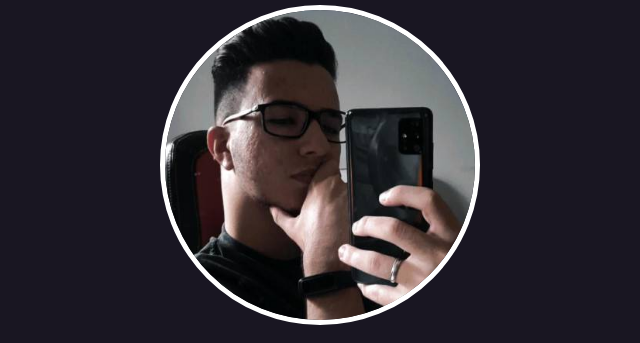
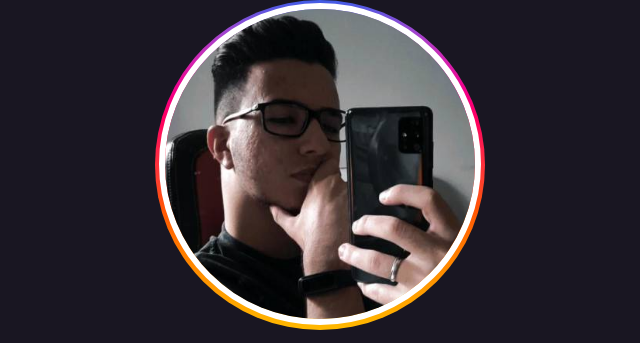
Before and after one commit to carrijo-ga/carrijo-ga.github.io, a plain HTML site: page index.html in a window 1280 px wide. Shown: the top 343 px of the page, without its empty margins (320-960 px from the left). Drawn offline with nearby package versions, Linux system fonts and the light colour scheme.

Commit message:
New commit

```diff
--- a/css/skeleton-dark.css
+++ b/css/skeleton-dark.css
@@ -41,28 +41,28 @@
   margin: 0 auto;
   padding: 0 20px;
   box-sizing: border-box; }
+
 .column {
   position: center;
   width: 100%;
   float: center;
   box-sizing: border-box; }
 
-.photocontainer{
+.bordercontainer{
   text-align: center;
   margin: 0 auto;
   padding: 0px;
-  background-color: linear-gradient(#CC3383, #FBBE60,#F06A3C, #684CC2,#9538B8,#4D64D2,#8F39A1,#FCDC84,#EC4355,#F18554);
-  width: 330px;
+  background-image: linear-gradient(to bottom, #405de6, #9d47d2, #d125b2, #f1008a, #ff0060, #ff2449, #ff3e2f, #ff5605, #ff7200, #ff8c00, #ffa300, #ffb900);  width: 330px;
   height: 330px;
   border-radius: 50%;
 }
 
 #photo {
   width: 310px;
-  margin: 5px;
+  margin: 3px;
   border-radius: 50%;
   align-items: center;
-  border: 5px solid #FFFFFF;
+  border: 6px solid;
 }
 
 /* For devices larger than 400px */
--- a/index.html
+++ b/index.html
@@ -25,14 +25,14 @@
 
   <!-- Favicon
   –––––––––––––––––––––––––––––––––––––––––––––––––– -->
-  <link rel="icon" type="image/png" href="images/avatar.png">
+  <link rel="icon" type="image/x-icon" href="images/favicon-32x32.png">
 
 </head>
 <body>
 
   <!-- Primary Page Layout
   –––––––––––––––––––––––––––––––––––––––––––––––––– -->
-  <div class="photocontainer">
+  <div class="bordercontainer">
     <img id="photo" src="images/photo.jpg">
     </div>
 
```
Also changed, not shown: images/favicon-32x32.png (added), images/favicon.png (added).
